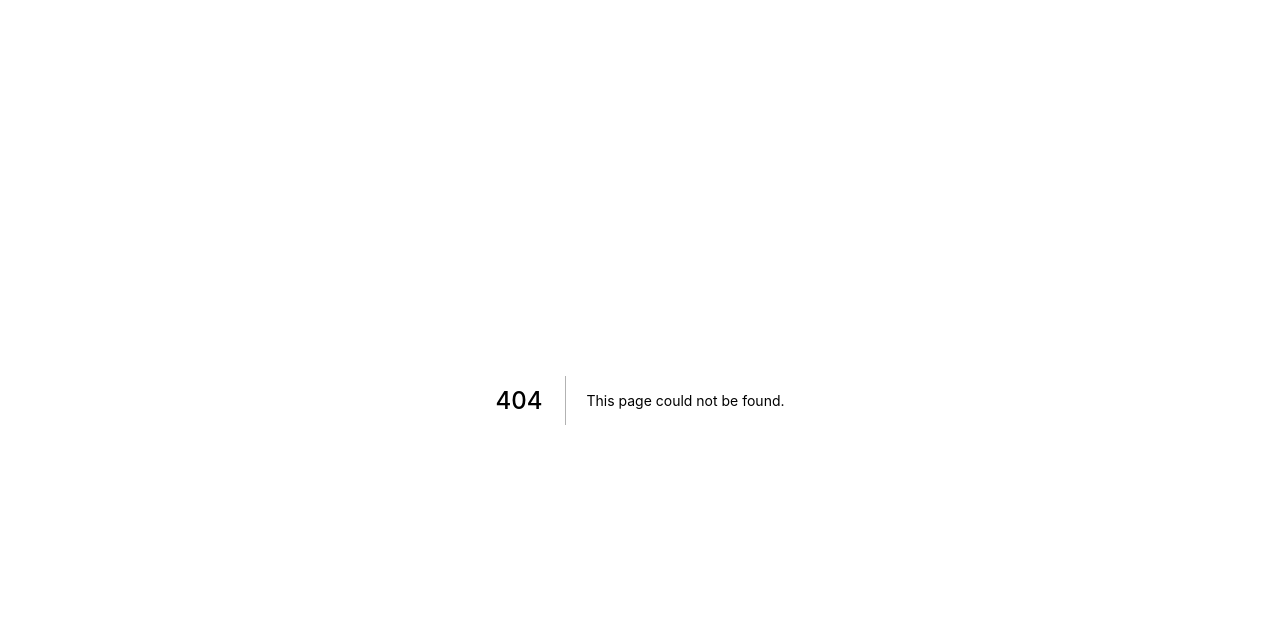
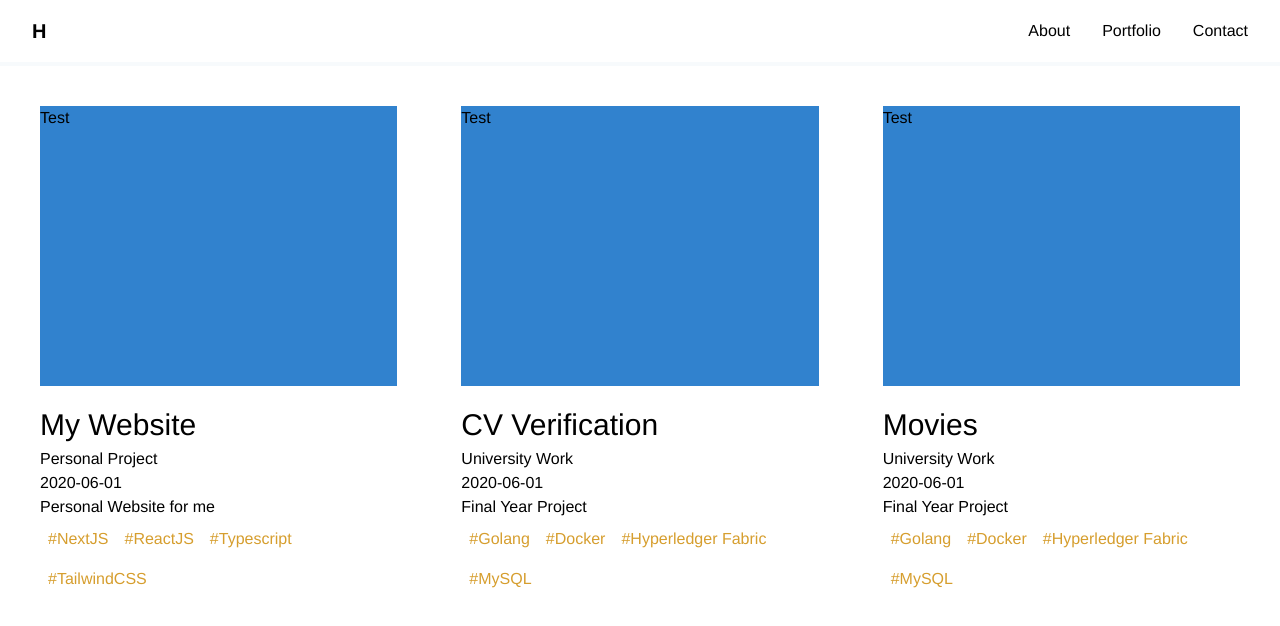
Before and after one commit to HaydenGriffin/portfolio-site, a Next.js app: page /portfolio in a window 1280 px wide. Before the commit this address had no page. Shown: the top 626 px of the page. Built offline with nearby package versions, Linux system fonts and the light colour scheme.

Commit message:
More work on about page, written method to read portfolio data from file

```diff
--- a/pages/about.tsx
+++ b/pages/about.tsx
@@ -2,23 +2,41 @@ import Head from 'next/head';
 import Layout, { siteTitle } from '../components/layout';
 import { PropsWithChildren } from 'react';
 
-export default function Home() {
+export default function About() {
   return (
     <Layout>
       <Head>
         <title>{siteTitle}</title>
       </Head>
-      <div className="flex justify-center">
+      <div className="flex justify-center p-10">
         <div className="flex-1 max-w-1600">
-          <div className="flex flex-wrap">
-            <div className="w-2/5 text-center">
-              <img
-                className="rounded-full"
-                src="/images/profile.jpg"
-                alt="Image of me"
-              ></img>
+          <div className="flex justify-center flex-wrap -mx-2">
+            <div className="w-full lg:w-2/6 text-center px-2">
+              <div className="flex flex-col mb-10">
+                <div className="pb-6">
+                  <img
+                    className="profile-image rounded-full block m-auto"
+                    src="/images/profile.jpg"
+                    alt="Image of me"
+                  ></img>
+                </div>
+                <span className="text-xl">Bournemouth, Dorset (UK)</span>
+              </div>
             </div>
-            <div className="w-3/5 text-center">Lil</div>
+            <div className="w-full lg:w-4/6 px-2">
+              <p className="text-justify text-xl lg:text-2xl">
+                Hello, my name is Hayden and I am a full stack developer based
+                in Dorset (UK). Previously I worked at x, y and z. I now work
+                remotely on full stack projects. Check out some of my work here
+                Lorem ipsum dolor sit amet, consectetur adipiscing elit.
+                Praesent viverra nisi orci, quis porttitor justo porttitor nec.
+                Aliquam pharetra gravida ligula, eu hendrerit nibh faucibus ut.
+                Quisque elementum sapien erat, et pharetra nulla tristique et.
+                Praesent nec eros metus. Ut sagittis leo elementum leo placerat
+                rhoncus. Vivamus faucibus dignissim mauris, et vehicula dui
+                porttitor a. Aliquam ultricies sit amet mi et viverra.
+              </p>
+            </div>
           </div>
         </div>
       </div>
--- a/pages/index.tsx
+++ b/pages/index.tsx
@@ -14,25 +14,23 @@ const HomeContentSectionItem: React.FC<PropsWithChildren<
   reversed,
   children,
 }: PropsWithChildren<HomeContentSectionItemProps>) => (
-  <div className="flex justify-center pb-10">
+  <div className="flex justify-center pb-10 p-10">
     <div className="flex-1 max-w-1600">
       <div
         className={
-          reversed ? `flex flex-wrap flex-row-reverse` : `flex flex-wrap`
+          reversed
+            ? `flex flex-wrap flex-row-reverse -mx-2`
+            : `flex flex-wrap -mx-2`
         }
       >
-        <div className="w-full md:w-1/2">
-          <div className="m-2">
-            <div className="square">
-              <div className="content">{children}</div>
-            </div>
+        <div className="w-full lg:w-1/2 px-2">
+          <div className="square">
+            <div className="content">{children}</div>
           </div>
         </div>
-        <div className="w-full md:w-1/2">
-          <div className="m-2">
-            <div className={`square ` + colour}>
-              <div className="content">Lol</div>
-            </div>
+        <div className="w-full lg:w-1/2 px-2">
+          <div className={`square ` + colour}>
+            <div className="content">Lol</div>
           </div>
         </div>
       </div>
@@ -47,8 +45,8 @@ export default function Home() {
         <title>{siteTitle}</title>
       </Head>
       <div className="flex flex-grow justify-center homepage-background mb-6">
-        <div className="container text-center p-24 sm:p-32 md:p-40 lg:p-48 xl:p-56 mb-20">
-          <h2 className="text-3xl sm:text-4xl md:text-5xl lg:text-6xl">
+        <div className="container text-center p-24 sm:p-32 lg:p-40 lg:p-48 xl:p-56 mb-20">
+          <h2 className="text-3xl sm:text-4xl lg:text-5xl lg:text-6xl">
             Hello, my name is Hayden. I'm a full stack developer.
           </h2>
         </div>
--- /dev/null
+++ b/pages/portfolio.tsx
@@ -0,0 +1,66 @@
+import Head from 'next/head';
+import Layout, { siteTitle } from '../components/layout';
+import { PropsWithChildren } from 'react';
+import { Url } from 'url';
+import { GetStaticPaths, GetStaticProps } from 'next';
+import path from 'path';
+import fs from 'fs';
+
+interface PortfolioContentItem {
+  project: string;
+  type: string;
+  date: Date;
+  description: string;
+  tags: string[];
+  github: Url;
+  link: Url;
+}
+
+export default function Portfolio({
+  portfolioItems,
+}: {
+  portfolioItems: PortfolioContentItem[];
+}) {
+  return (
+    <Layout>
+      <Head>
+        <title>{siteTitle}</title>
+      </Head>
+      <div className="flex justify-center p-10">
+        <div className="flex-1 max-w-1600">
+          <div className="flex justify-center flex-wrap -mx-8">
+            {portfolioItems.map((portfolioItem: PortfolioContentItem) => (
+              <div className="w-full lg:w-1/3 px-8">
+                <div className="flex flex-col mb-10">
+                  <div className="square bg-blue-600 pb-64 mb-4">Test</div>
+                  <p className="text-3xl">{portfolioItem.project}</p>
+                  <p>{portfolioItem.type}</p>
+                  <p>{portfolioItem.date}</p>
+                  <p>{portfolioItem.description}</p>
+                  <div className="flex flex-wrap">
+                    {portfolioItem.tags.map((tag: string) => (
+                      <span className="text-yellow-600 p-2">#{tag} </span>
+                    ))}
+                  </div>
+                </div>
+              </div>
+            ))}
+          </div>
+        </div>
+      </div>
+    </Layout>
+  );
+}
+
+export const getStaticProps: GetStaticProps = async (context) => {
+  const contentDirectory = path.join(process.cwd(), 'public/content');
+  const portfolioFilePath = path.join(contentDirectory, 'portfolio.json');
+  const fileContent = fs.readFileSync(portfolioFilePath, 'utf-8');
+  let portfolioItems: PortfolioItem[] = JSON.parse(fileContent);
+
+  return {
+    props: {
+      portfolioItems,
+    },
+  };
+};
--- a/public/content/portfolio.json
+++ b/public/content/portfolio.json
@@ -16,5 +16,14 @@
     "tags": ["Golang", "Docker", "Hyperledger Fabric", "MySQL"],
     "github": "",
     "link": ""
+  },
+  {
+    "project": "Movies",
+    "type": "University Work",
+    "date": "2020-06-01",
+    "description": "Final Year Project",
+    "tags": ["Golang", "Docker", "Hyperledger Fabric", "MySQL"],
+    "github": "",
+    "link": ""
   }
 ]
```
Also changed, not shown: styles/utilities.css (+7 -2 lines).
